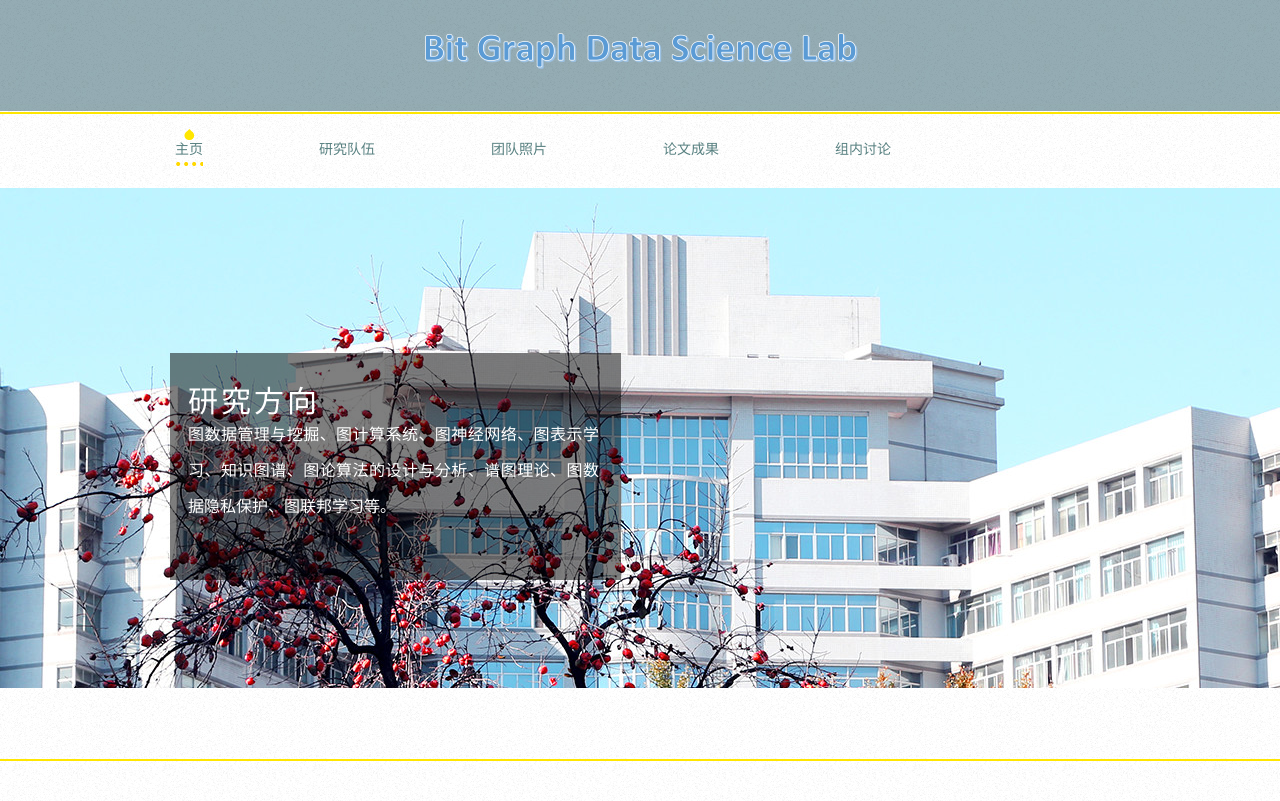
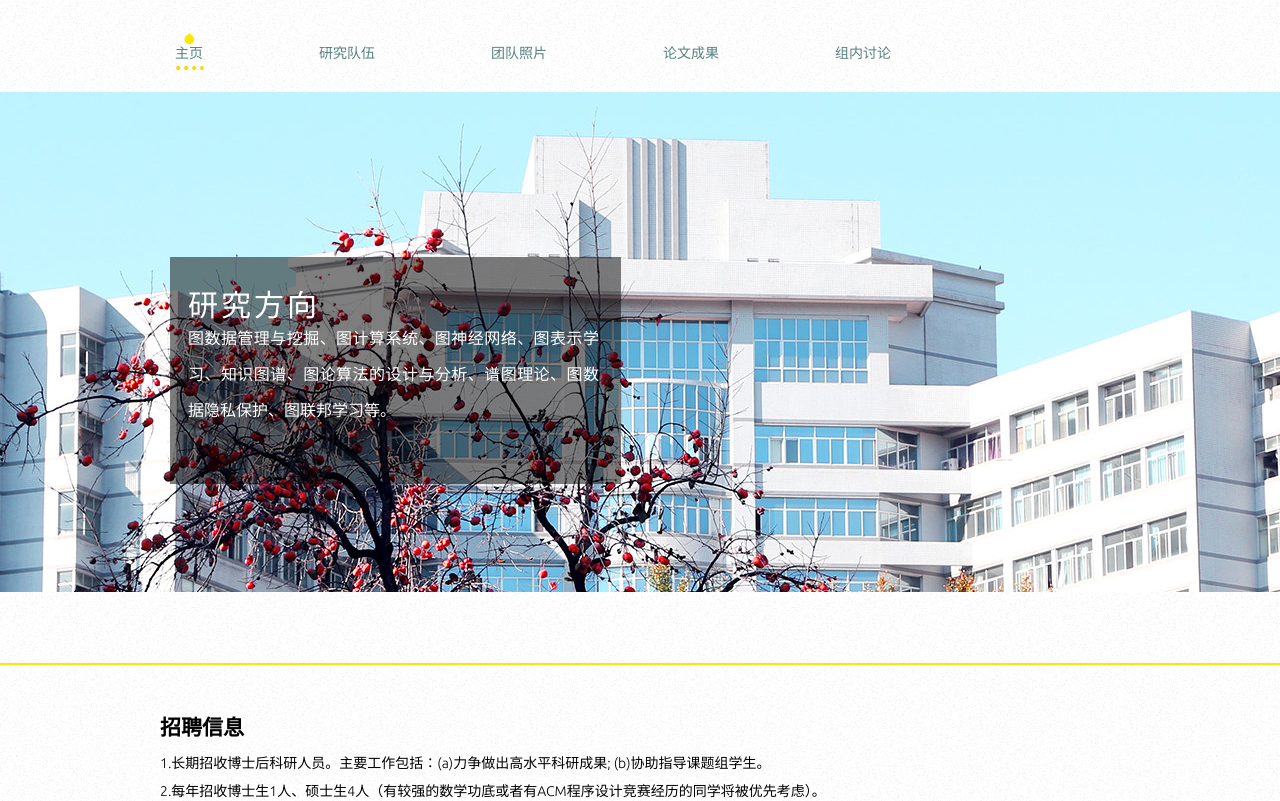
Before and after one commit to Bit-GraphML/Bit-GraphML.github.io, a plain HTML site: page index.html in a window 1280 px wide. Shown: the top 801 px of the page. Drawn offline with Linux system fonts and the light colour scheme; a web font is replaced by a local one.

Commit message:
Yangshiyu New change

```diff
--- a/css/style.css
+++ b/css/style.css
@@ -16,7 +16,6 @@ body {
 	padding: 0;
 }
 #header {
-	background: url(../images/bg-header.jpg) repeat-x;
 	margin: 0;
 	padding: 18px 0 0;
 }
--- a/index.html
+++ b/index.html
@@ -7,7 +7,7 @@
 </head>
 <body>
 	<div id="header">
-		<a href="index.html" class="logo"><img src="images/logo.png" alt=""></a>
+
 		<ul>
 			<li class="selected">
 				<a href="index.html">主页</a>
```
Also changed, not shown: about.html (+1 -1 lines), papers.html (+1 -1 lines), photo.html (+1 -1 lines), talk.html (+1 -1 lines).
